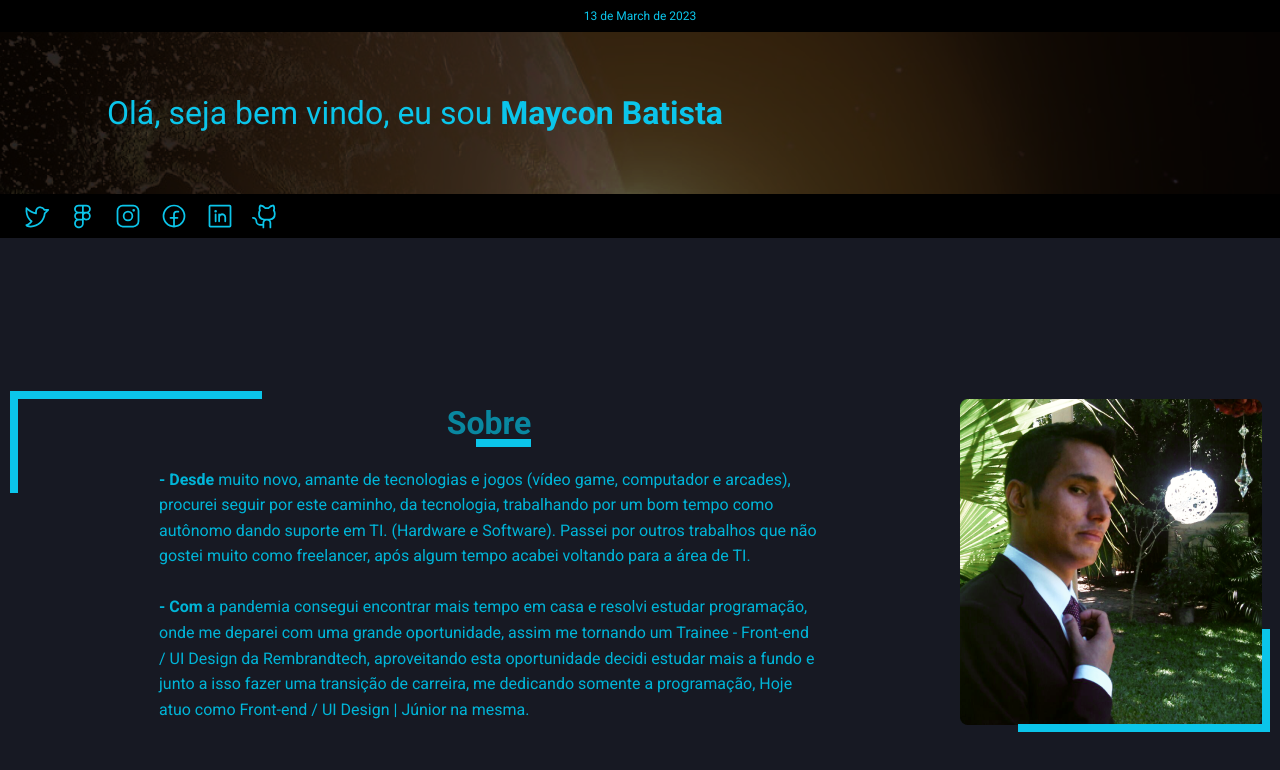
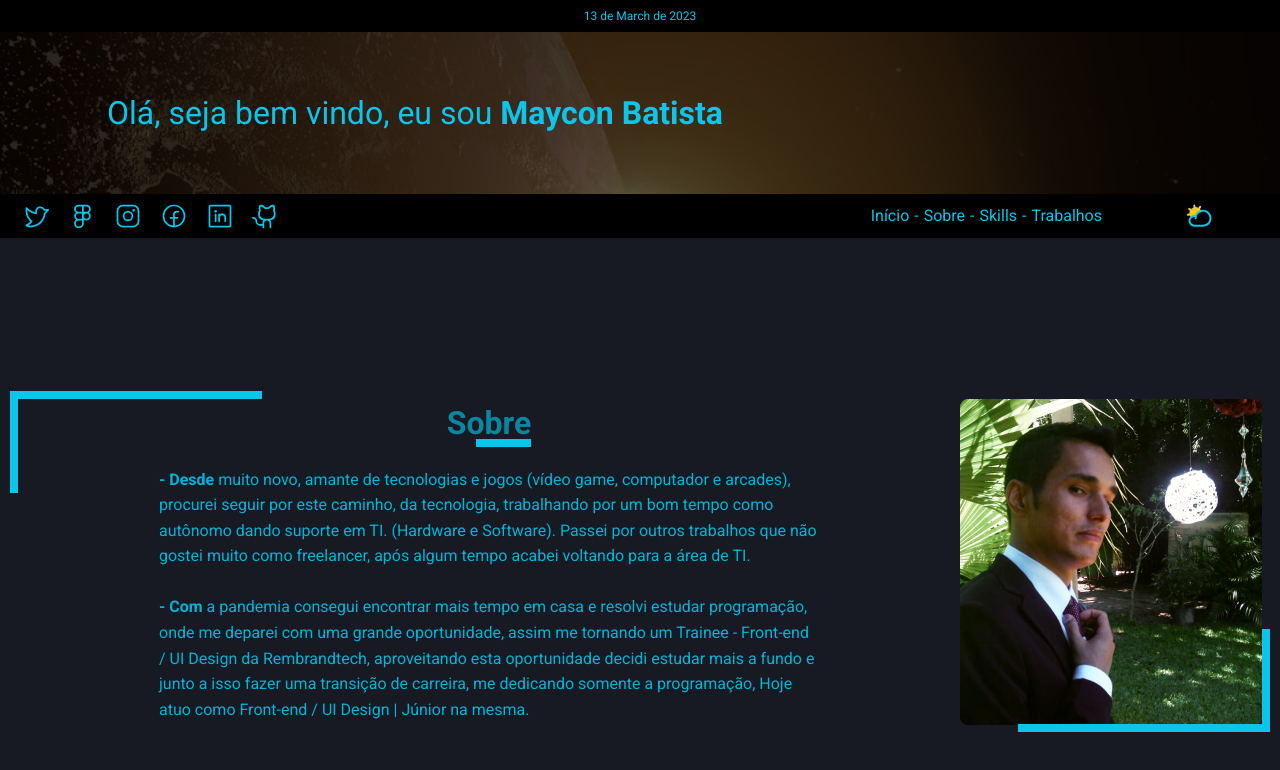
Before and after one commit to MayconTrix/MB-Portfolio, a Next.js app: page / in a window 1280 px wide. Shown: the top 770 px of the page. Built offline with nearby package versions, Linux system fonts and the light colour scheme.

Commit message:
first commit

```diff
--- a/src/components/Header/index.tsx
+++ b/src/components/Header/index.tsx
@@ -1,4 +1,12 @@
-import { Box, Flex, Img, Text } from "@chakra-ui/react";
+import {
+  Box,
+  Breadcrumb,
+  BreadcrumbItem,
+  BreadcrumbLink,
+  Flex,
+  Img,
+  Text,
+} from "@chakra-ui/react";
 import {
   FacebookLogo,
   FigmaLogo,
@@ -48,6 +56,36 @@ export function Header() {
           <LinkedinLogo size={28} />
           <GithubLogo size={28} />
         </Flex>
+        <Flex
+          flex="1"
+          justify="flex-end"
+          align="center"
+          color="cyan.400"
+          gap="1.8rem"
+        >
+          <Breadcrumb separator="-">
+            <BreadcrumbItem>
+              <BreadcrumbLink href="#">Início</BreadcrumbLink>
+            </BreadcrumbItem>
+
+            <BreadcrumbItem>
+              <BreadcrumbLink href="#">Sobre</BreadcrumbLink>
+            </BreadcrumbItem>
+
+            <BreadcrumbItem isCurrentPage>
+              <BreadcrumbLink href="#">Skills</BreadcrumbLink>
+            </BreadcrumbItem>
+
+            <BreadcrumbItem isCurrentPage>
+              <BreadcrumbLink href="#">Trabalhos</BreadcrumbLink>
+            </BreadcrumbItem>
+          </Breadcrumb>
+          <Img
+            src="/CloudSun.svg"
+            margin="0 6.6rem"
+            alt="Mudar para tema claro"
+          />
+        </Flex>
       </Flex>
     </Box>
   );
```
Also changed, not shown: public/CloudSun.svg (added).
